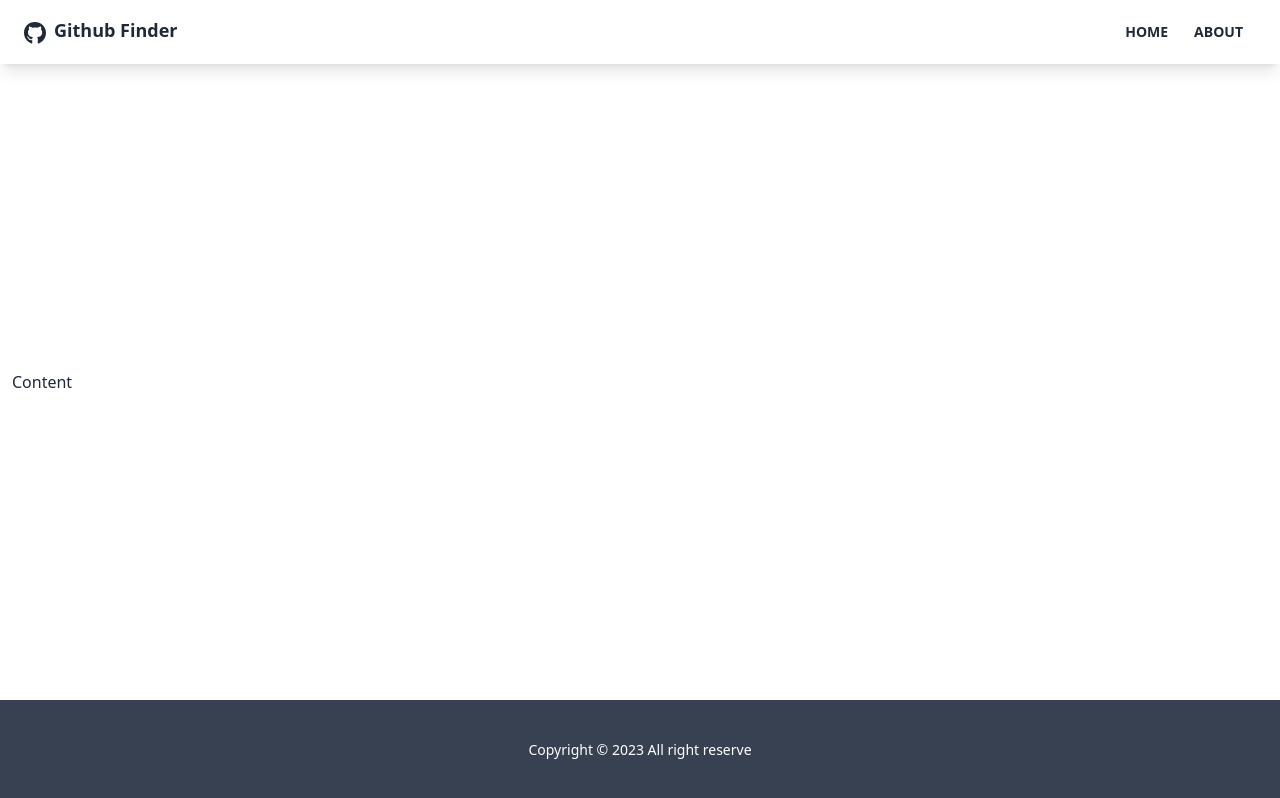
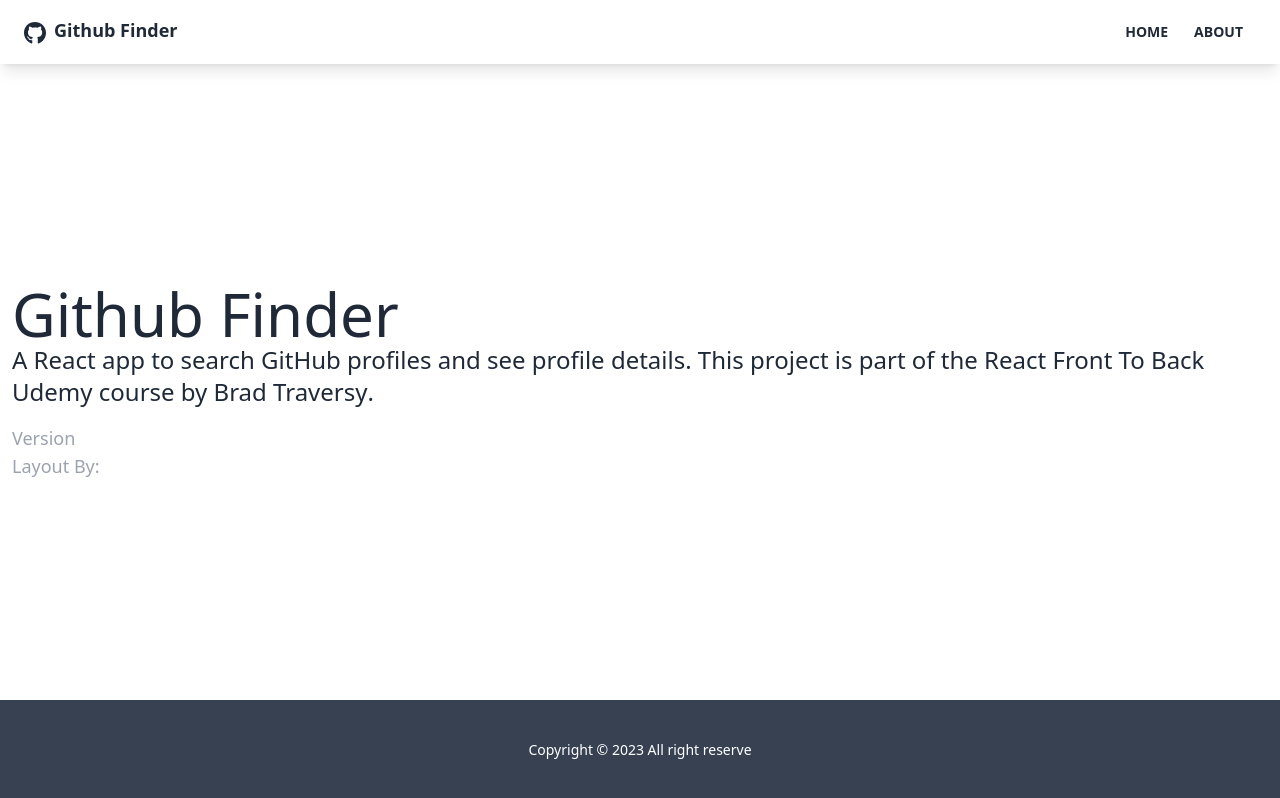
Before and after one commit to ticoniq/react-github-finder, a React (Create React App) app: page /About in a window 1280 px wide. Built offline with nearby package versions, Linux system fonts and the light colour scheme.

Commit message:
create the Home About and NotFound pages, and the routing

```diff
--- a/src/App.js
+++ b/src/App.js
@@ -1,6 +1,9 @@
-import { BrowserRouter as Router, Route } from "react-router-dom";
+import { BrowserRouter as Router, Route, Routes } from "react-router-dom";
 import Navbar from "./components/layouts/Navbar";
 import Footer from "./components/layouts/Footer";
+import Home from "./pages/Home";
+import About from "./pages/About";
+import NotFound from "./pages/NotFound";
 
 function App() {
   return (
@@ -8,7 +11,12 @@
       <div className="flex flex-col justify-between h-screen">
         <Navbar />
         <main className="container mx-auto px-3 pb-12">
-          Content
+          <Routes>
+            <Route path="/" element={<Home />} />
+            <Route path="/About" element={<About />} />
+            <Route path="/notfound" element={<NotFound />} />
+            <Route path="/*" element={<NotFound />} />
+          </Routes>
         </main>
         <Footer />
       </div>
--- /dev/null
+++ b/src/pages/About.jsx
@@ -0,0 +1,31 @@
+function About() {
+  return (
+    <div>
+      <h1 className="text-6xl mp-4">Github Finder</h1>
+      <p className="mb-4 text-2xl font-light">
+        A React app to search GitHub profiles and see profile details. This
+        project is part of the
+        <a href="https://www.udemy.com/course/modern-react-front-to-back/">
+          {" "}
+          React Front To Back
+        </a>{" "}
+        Udemy course by
+        <strong>
+          <a href="https://traversymedia.com"> Brad Traversy</a>
+        </strong>
+        .
+      </p>
+      <p className="text-lg text-gray-400">
+        Version <span className="text-white">1.0.0</span>
+      </p>
+      <p className="text-lg text-gray-400">
+        Layout By:
+        <a className="text-white" href="https://twitter.com/hassibmoddasser">
+          Hassib Moddasser
+        </a>
+      </p>
+    </div>
+  );
+}
+
+export default About;
--- /dev/null
+++ b/src/pages/Home.jsx
@@ -0,0 +1,9 @@
+function Home() {
+  return (
+    <div>
+      <h1 className="text-6xl">Welcome</h1>
+    </div>
+  )
+}
+
+export default Home
--- /dev/null
+++ b/src/pages/NotFound.jsx
@@ -0,0 +1,21 @@
+import { FaHome } from "react-icons/fa";
+import { Link } from "react-router-dom";
+
+function NotFound() {
+  return (
+    <div className="hero">
+      <div className="text-center hero-content">
+        <div className="mx-w-lg">
+          <h1 className="text-8xl font-bold mb-8">Oop!</h1>
+          <p className="text-5xl mb-8">404 - Page not found!</p>
+          <Link to="/" className="btn btn-primary btn-lg">
+            <FaHome className="mr-2" />
+            Back To Home
+          </Link>
+        </div>
+      </div>
+    </div>
+  );
+}
+
+export default NotFound;
--- a/tailwind.config.js
+++ b/tailwind.config.js
@@ -1,6 +1,6 @@
 /** @type {import('tailwindcss').Config} */
 module.exports = {
-  content: ["./src/**/*.{html,js,jsx,ts,tsx}"],
+  content: ['./src/**/*.{js,jsx,ts,tsx}', './public/index.html'],
   theme: {
     extend: {},
   },
```
